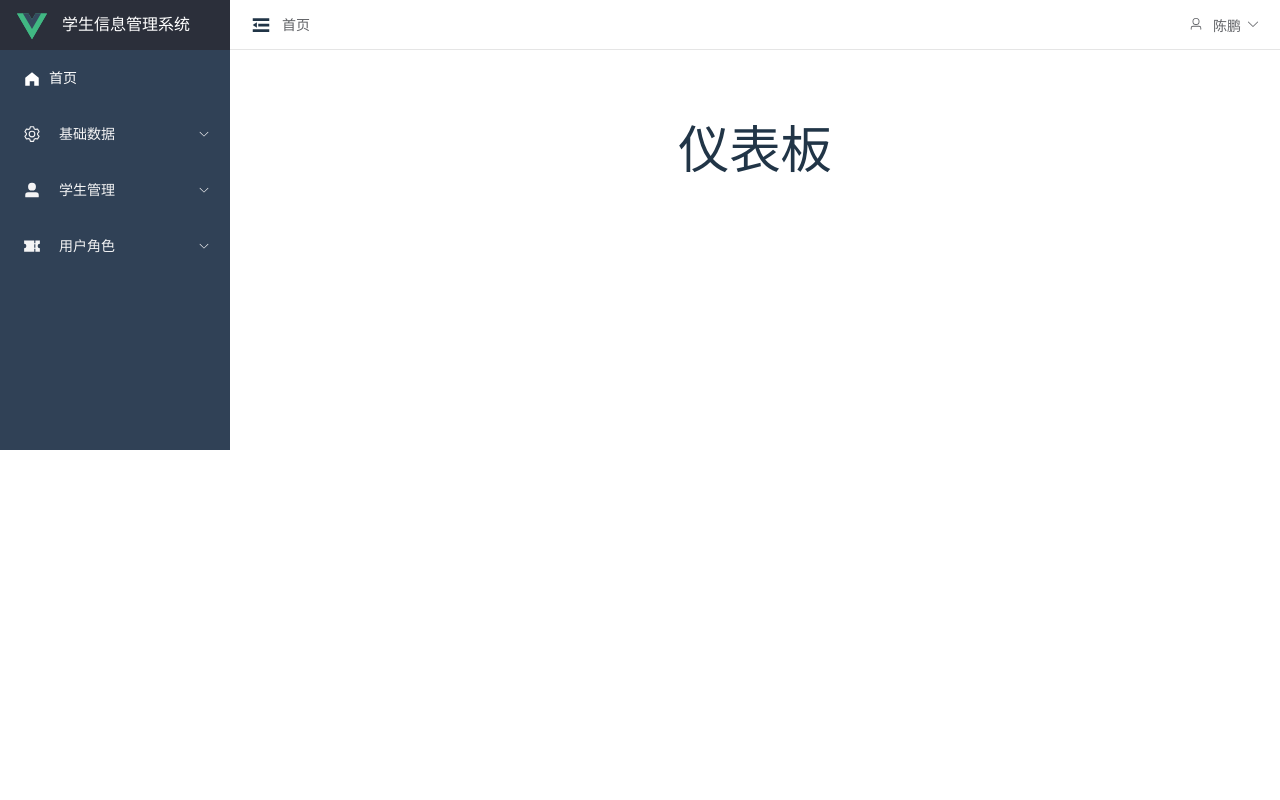
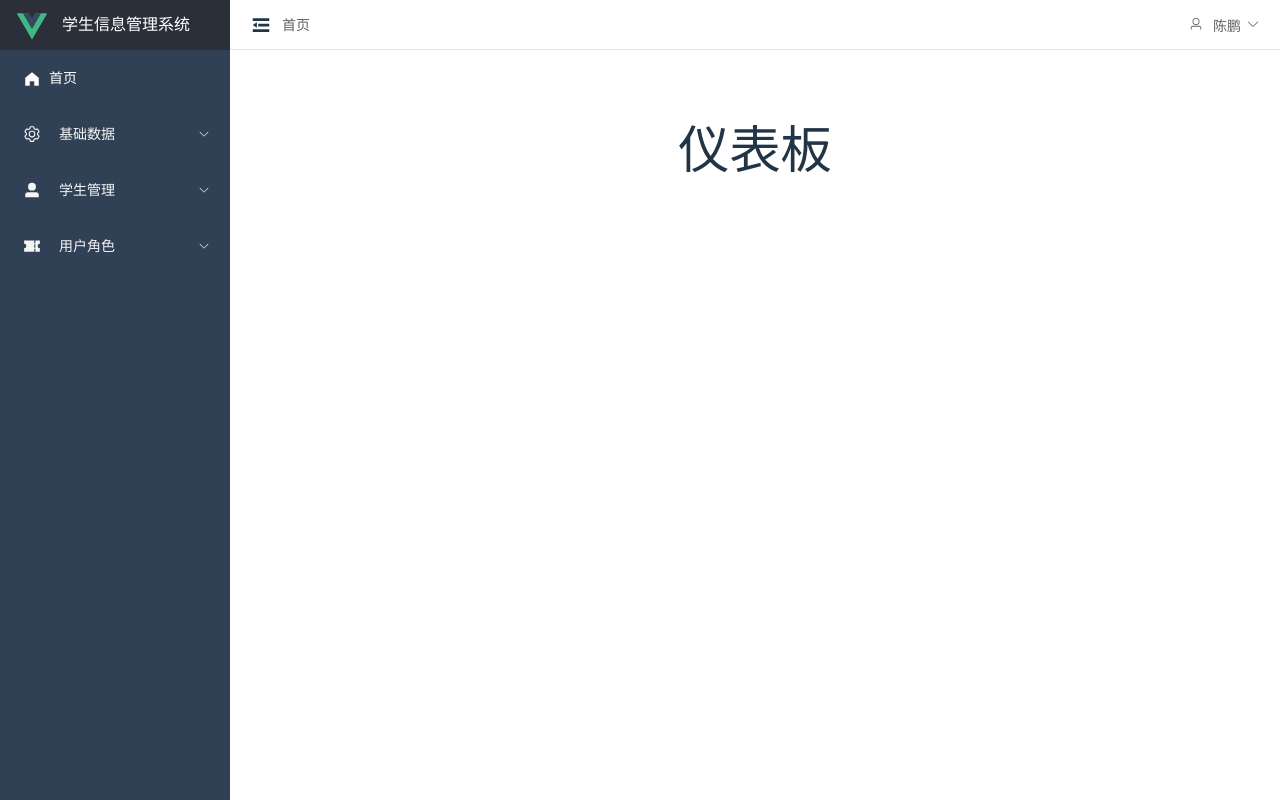
Before and after one commit to monk-after-90s/monk-after-90s.github.io, a Vue app: page /#/dashboard in a window 1280 px wide. Built offline with nearby package versions, Linux system fonts and the light colour scheme.

Commit message:
侧边栏颜色统一

```diff
--- a/src/layout/index.vue
+++ b/src/layout/index.vue
@@ -6,11 +6,11 @@ import Menu from "./menu/Menu.vue"
 <template>
   <el-container class="layout">
     <el-aside class="aside" width=auto>
-      <Menu/>
+      <Menu />
     </el-aside>
     <el-container>
       <el-header class="header">
-        <Header/>
+        <Header />
       </el-header>
       <el-main class="main">
         <router-view></router-view>
@@ -23,6 +23,7 @@ import Menu from "./menu/Menu.vue"
 <style scoped>
 .aside {
   height: 100vh;
+  background-color: #304156;
 }
 
 .layout {
```
